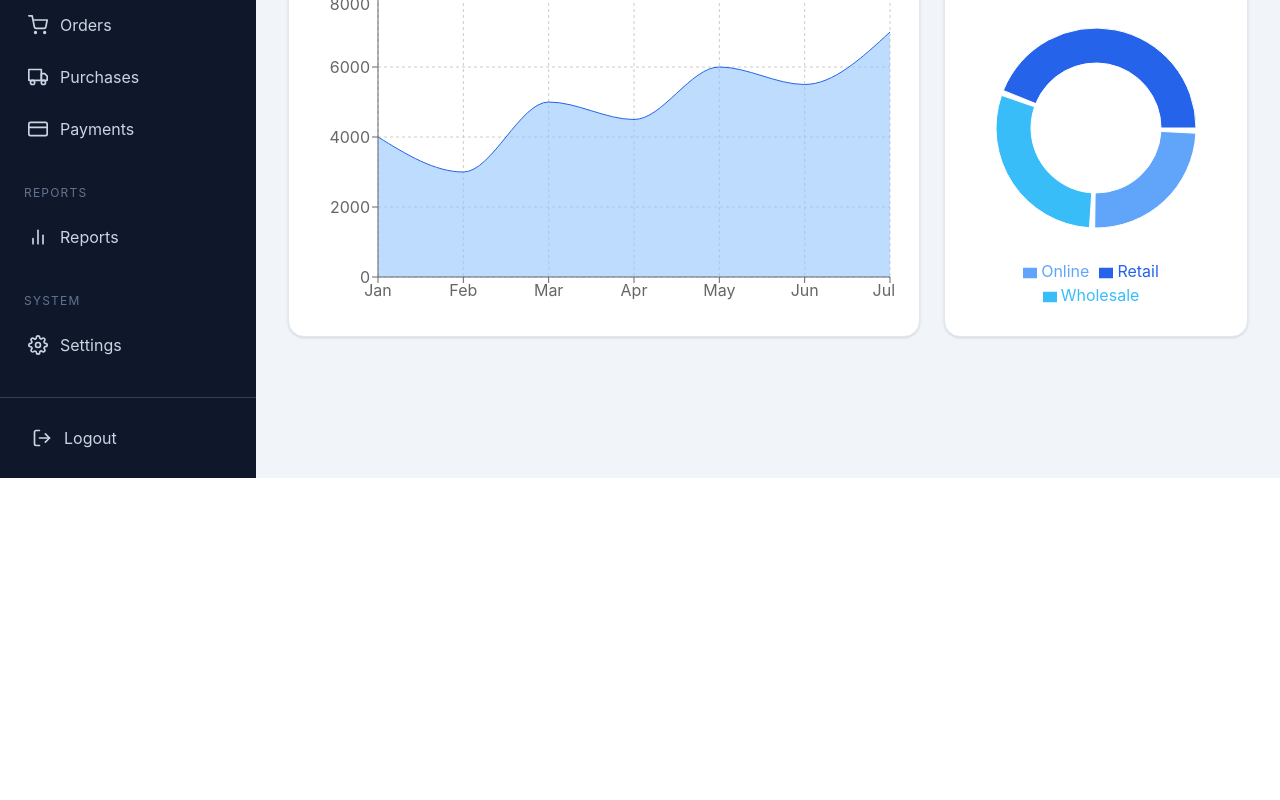
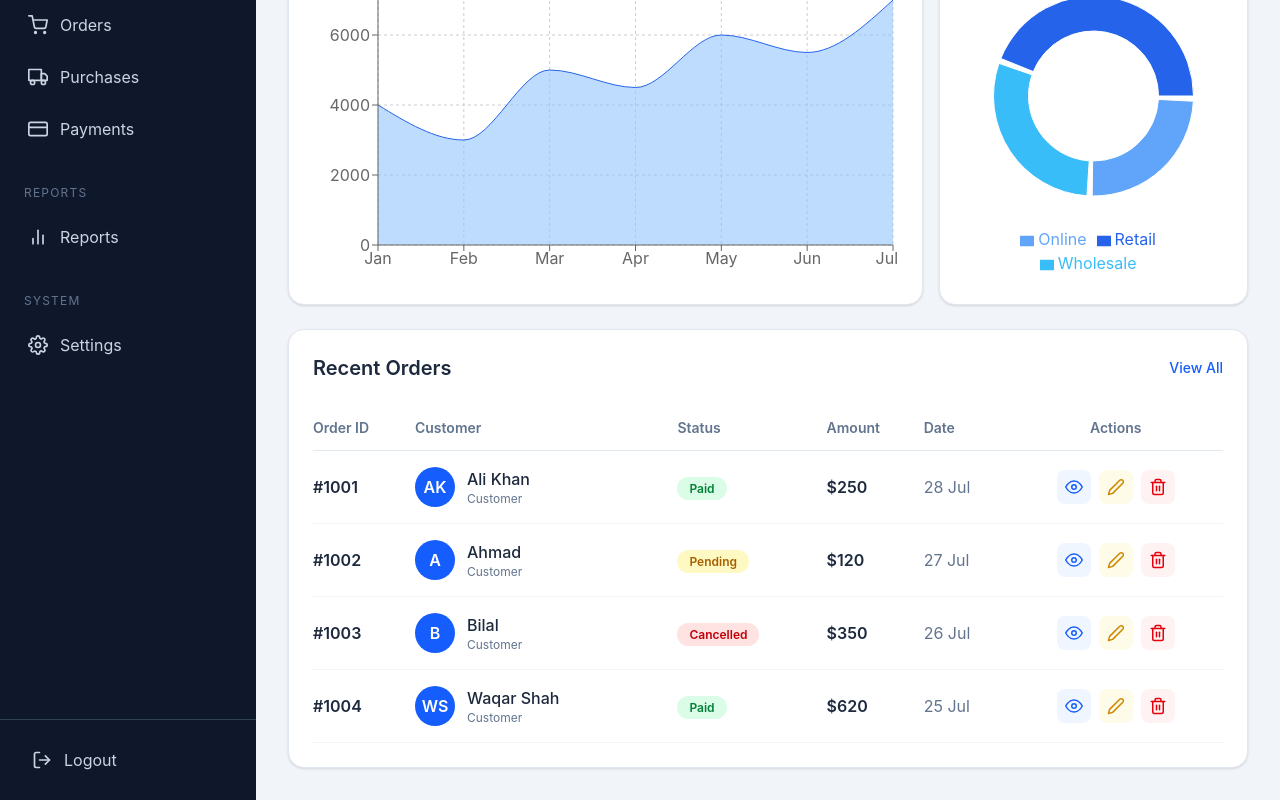
Before and after one commit to waqaronline614-code/bizflow, a React (Vite) app: page /Dashboard in a window 1280 px wide. Shown: the part 459-1259 px from the top of the page. Before the commit the page ends 937 px from the top, so only its background shows below. Built offline with nearby package versions, Linux system fonts and the light colour scheme.

Commit message:
feat: add recent orders table with action buttons

```diff
--- a/src/components/dashboard/RecentOrders.jsx
+++ b/src/components/dashboard/RecentOrders.jsx
@@ -0,0 +1,213 @@
+import {
+  FiEye,
+  FiEdit2,
+  FiTrash2,
+} from "react-icons/fi";
+
+const orders = [
+  {
+    id: "#1001",
+    customer: "Ali Khan",
+    status: "Paid",
+    amount: "$250",
+    date: "28 Jul",
+  },
+  {
+    id: "#1002",
+    customer: "Ahmad",
+    status: "Pending",
+    amount: "$120",
+    date: "27 Jul",
+  },
+  {
+    id: "#1003",
+    customer: "Bilal",
+    status: "Cancelled",
+    amount: "$350",
+    date: "26 Jul",
+  },
+  {
+    id: "#1004",
+    customer: "Waqar Shah",
+    status: "Paid",
+    amount: "$620",
+    date: "25 Jul",
+  },
+];
+
+function RecentOrders() {
+  const getInitials = (name) => {
+    return name
+      .split(" ")
+      .map((word) => word[0])
+      .join("");
+  };
+
+  const getStatusStyle = (status) => {
+    switch (status) {
+      case "Paid":
+        return "bg-green-100 text-green-700";
+
+      case "Pending":
+        return "bg-yellow-100 text-yellow-700";
+
+      case "Cancelled":
+        return "bg-red-100 text-red-700";
+
+      default:
+        return "bg-slate-100 text-slate-700";
+    }
+  };
+
+  return (
+    <div className="bg-white rounded-2xl border border-slate-200 shadow-sm p-6 mt-6">
+
+      {/* Header */}
+
+      <div className="flex items-center justify-between mb-6">
+        <h2 className="text-xl font-semibold text-slate-800">
+          Recent Orders
+        </h2>
+
+        <button className="text-sm font-medium text-blue-600 hover:text-blue-700 transition">
+          View All
+        </button>
+      </div>
+
+      {/* Table */}
+
+      <div className="overflow-x-auto">
+
+        <table className="w-full">
+
+          <thead>
+            <tr className="border-b border-slate-200">
+
+              <th className="text-left py-3 text-sm font-semibold text-slate-500">
+                Order ID
+              </th>
+
+              <th className="text-left py-3 text-sm font-semibold text-slate-500">
+                Customer
+              </th>
+
+              <th className="text-left py-3 text-sm font-semibold text-slate-500">
+                Status
+              </th>
+
+              <th className="text-left py-3 text-sm font-semibold text-slate-500">
+                Amount
+              </th>
+
+              <th className="text-left py-3 text-sm font-semibold text-slate-500">
+                Date
+              </th>
+
+              <th className="text-center py-3 text-sm font-semibold text-slate-500">
+                Actions
+              </th>
+
+            </tr>
+          </thead>
+
+          <tbody>
+
+            {orders.map((order) => (
+
+              <tr
+                key={order.id}
+                className="border-b border-slate-100 hover:bg-slate-50 transition"
+              >
+
+                <td className="py-4 font-semibold text-slate-800">
+                  {order.id}
+                </td>
+
+                <td className="py-4">
+
+                  <div className="flex items-center gap-3">
+
+                    <div className="w-10 h-10 rounded-full bg-blue-600 text-white flex items-center justify-center font-semibold">
+                      {getInitials(order.customer)}
+                    </div>
+
+                    <div>
+
+                      <p className="font-medium text-slate-800">
+                        {order.customer}
+                      </p>
+
+                      <p className="text-xs text-slate-500">
+                        Customer
+                      </p>
+
+                    </div>
+
+                  </div>
+
+                </td>
+
+                <td className="py-4">
+
+                  <span
+                    className={`px-3 py-1 rounded-full text-xs font-semibold ${getStatusStyle(
+                      order.status
+                    )}`}
+                  >
+                    {order.status}
+                  </span>
+
+                </td>
+
+                <td className="py-4 font-semibold text-slate-800">
+                  {order.amount}
+                </td>
+
+                <td className="py-4 text-slate-500">
+                  {order.date}
+                </td>
+
+                <td className="py-4">
+
+                  <div className="flex items-center justify-center gap-2">
+
+                    <button
+                      className="p-2 rounded-lg bg-blue-50 text-blue-600 hover:bg-blue-100 transition"
+                      title="View"
+                    >
+                      <FiEye size={18} />
+                    </button>
+
+                    <button
+                      className="p-2 rounded-lg bg-yellow-50 text-yellow-600 hover:bg-yellow-100 transition"
+                      title="Edit"
+                    >
+                      <FiEdit2 size={18} />
+                    </button>
+
+                    <button
+                      className="p-2 rounded-lg bg-red-50 text-red-600 hover:bg-red-100 transition"
+                      title="Delete"
+                    >
+                      <FiTrash2 size={18} />
+                    </button>
+
+                  </div>
+
+                </td>
+
+              </tr>
+
+            ))}
+
+          </tbody>
+
+        </table>
+
+      </div>
+
+    </div>
+  );
+}
+
+export default RecentOrders;
--- a/src/components/dashboard/StatCard.jsx
+++ b/src/components/dashboard/StatCard.jsx
@@ -36,7 +36,7 @@ function StatCard({ title, value, icon, growth }) {
 
         </div>
 
-        <div className="mt-6 flex items-center gap-2">
+        <div className="mt-6 flex items-center gap-1">
 
           <span className="px-2 py-1 rounded bg-green-100 text-green-700 text-xs font-semibold">
             ▲ {growth}
--- a/src/pages/Dashboard.jsx
+++ b/src/pages/Dashboard.jsx
@@ -8,12 +8,13 @@ import {
 import StatCard from "../components/dashboard/StatCard";
 import SalesChart from "../components/dashboard/SalesChart";
 import RevenueChart from "../components/dashboard/RevenueChart";
+import RecentOrders from '../components/dashboard/RecentOrders'
 
 function Dashboard() {
   return (
     <div>
       {/* Heading */}
-      <div className="mb-8">
+      <div className="mb-4">
         <h1 className="text-3xl font-bold text-slate-800">
           Welcome Back, Waqar 👋
         </h1>
@@ -27,7 +28,7 @@ function Dashboard() {
       {/* Statistics Cards */}
       {/* ===================== */}
 
-      <div className="grid grid-cols-1 sm:grid-cols-2 lg:grid-cols-4 gap-6">
+      <div className="grid grid-cols-1 sm:grid-cols-2 lg:grid-cols-4 gap-2">
 
         <StatCard
           title="Revenue"
@@ -63,12 +64,20 @@ function Dashboard() {
       {/* Charts */}
       {/* ===================== */}
 
-      <div className="grid grid-cols-1 lg:grid-cols-3 gap-6 mt-8">
+      <div className="grid grid-cols-1 lg:grid-cols-3 gap-4 mt-4">
           <div className="lg:col-span-2">
              <SalesChart />
           </div>
               <RevenueChart />
-          </div>
+      </div>
+
+          {/* ===================== */}
+              {/* RecentOrders*/}
+         {/* ===================== */}
+
+         <div className="">
+              <RecentOrders/>
+         </div>
     </div>
   );
 }
```
